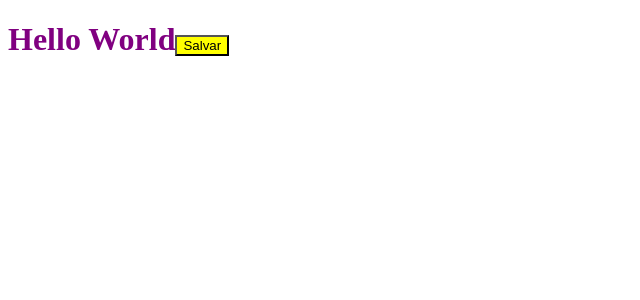
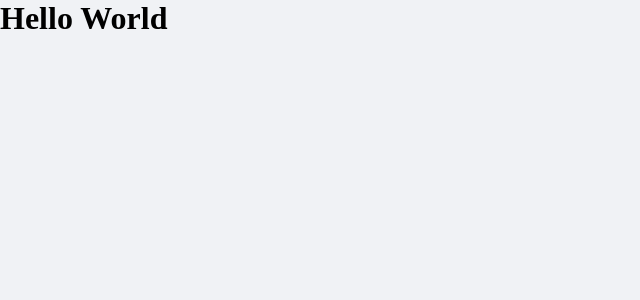
Before and after one commit to alesandraisla/ignite-dt-money-reactjs, a React (Create React App) app: page / in a window 1280 px wide. Shown: the top 300 px of the page, without its empty margins (0-640 px from the left). Built offline with nearby package versions, Linux system fonts and the light colour scheme.

Commit message:
Criando estilos globais

```diff
--- a/public/index.html
+++ b/public/index.html
@@ -3,6 +3,7 @@
   <head>
     <meta charset="utf-8" />
     <meta name="viewport" content="width=device-width, initial-scale=1" />
+    <link rel="shortcut icon" href="favicon.png" type="image/png">
     <title>dtmoney</title>
   </head>
   <body>
--- a/src/App.css
+++ /dev/null
@@ -1,3 +0,0 @@
-.title {
-    color: pink;
-}
--- a/src/App.tsx
+++ b/src/App.tsx
@@ -1,19 +1,10 @@
-import styled from 'styled-components'
-//criar component estilizado, letra maiuscula pq é component
-
-const Title = styled.h1 `
-  color: purple;
-  button {
-    background-color: yellow;
-  }
-`
+import { GlobalStyle } from "./styles/global";
 
 export function App() {
   return (
     <div className="App">
-      <Title>Hello World
-        <button>Salvar</button>
-      </Title>
+      <h1>Hello World</h1>
+      <GlobalStyle/>
     </div>
   );
 }
--- /dev/null
+++ b/src/styles/global.ts
@@ -0,0 +1,50 @@
+import { createGlobalStyle } from 'styled-components'
+
+export const GlobalStyle = createGlobalStyle`
+    :root {
+        --background: #f0f2f5;
+        --red: #e52e4d;
+        --blue: #5429CC;
+        --blue-light: #6933ff;
+        --text-title: #363f5f;
+        --text-body: #969cb3;
+        --background: #F0F2F5;
+        --shape: #FFFFFF;
+    }
+
+    * {
+        margin: 0;
+        padding: 0;
+        box-sizing: border-box;
+    }
+
+//font-size: 16px padrão desktop
+html {
+    @media (max-width:1080px) {
+        font-size: 93.75%; //15px
+    }
+    @media (max-width:720px) {
+        font-size: 875%;
+    }
+}
+
+// REM = 1rem = font-size 16px
+//Boa prática utilizar ele bt img logo icons
+//se adaptando a cada tela do usuoario
+//percentual vai aumentar e diminuir de acordo com a preferencia do usuario
+
+
+    body {
+        background: var(--background);
+        -webkit-font-smoothing: antialiased; // font nítida
+    }
+
+    button {
+        cursor: pointer;
+    }
+
+    [disabled] {
+        opacity: 0.6;
+        cursor: not-allowed;
+    }
+`
```
